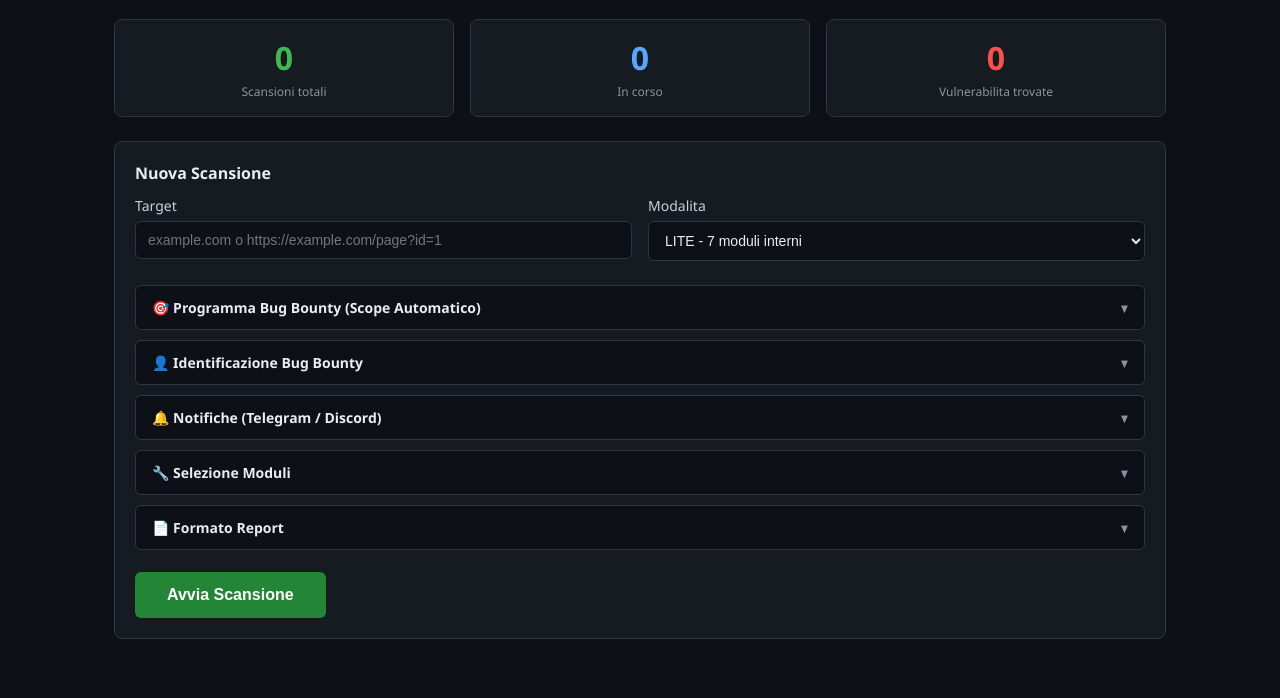
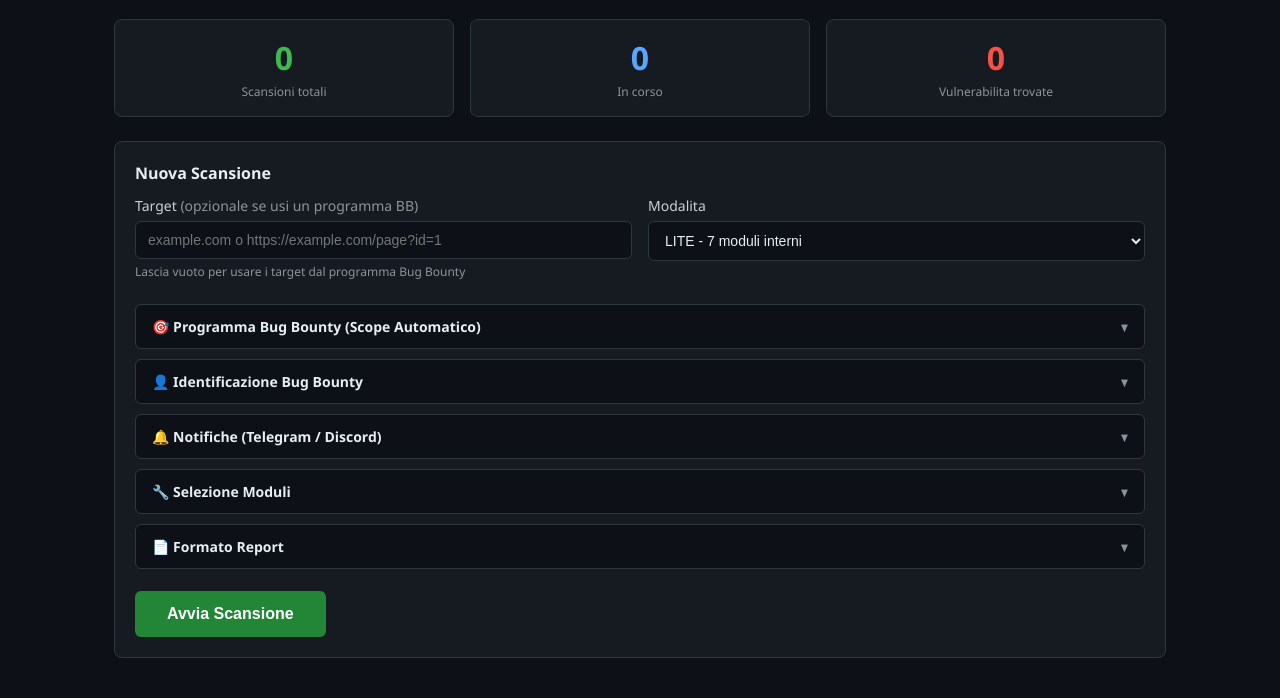
Before and after one commit to raffaele1991/Raffaele-Devita, a Flask app: template bugbounty_scanner/web/templates/dashboard.html in a window 1280 px wide. Shown: the part 143-841 px from the top of the page. Before the commit the page ends 782 px from the top, so only its background shows below. Run offline with Flask 3, Linux system fonts and the light colour scheme; the template is opened without the code that fills it, so the values that code supplies are empty.

Commit message:
feat: target automatico da programma Bug Bounty
- Il campo target è ora opzionale nella GUI
- Se inserisci un URL programma (HackerOne/Intigriti/Bugcrowd), il
  target viene estratto automaticamente dallo scope del programma
- Se inserisci uno scope manuale, il primo dominio viene usato come target
- Validazione JS: serve almeno un target, URL programma, o scope manuale
- Aggiunta funzione _extract_target_from_scope() nel backend

https://claude.ai/code/session_013LKXCBx1B1cW1B7FgDmp92

```diff
--- a/bugbounty_scanner/web/app.py
+++ b/bugbounty_scanner/web/app.py
@@ -116,10 +116,15 @@ def start_scan():
     target = request.form.get("target", "").strip()
     mode = request.form.get("mode", "lite")
     modules = request.form.getlist("modules")
+    program_url = request.form.get("program_url", "").strip()
+    scope_text = request.form.get("scope_text", "").strip()
 
+    # Se non c'è target manuale, estrai dal programma o dallo scope
     if not target:
-        flash("Inserisci un target.", "error")
-        return redirect(url_for("dashboard"))
+        target = _extract_target_from_scope(program_url, scope_text)
+        if not target:
+            flash("Inserisci un target oppure un URL programma Bug Bounty / scope manuale.", "error")
+            return redirect(url_for("dashboard"))
 
     if mode == "pro" and not info["plan_info"]["allow_pro"]:
         flash("La modalita PRO richiede una licenza PRO o ENTERPRISE.", "error")
@@ -127,8 +132,8 @@ def start_scan():
 
     # Raccogli tutte le opzioni dal form
     scan_options = {
-        "program_url": request.form.get("program_url", "").strip(),
-        "scope_text": request.form.get("scope_text", "").strip(),
+        "program_url": program_url,
+        "scope_text": scope_text,
         "custom_header": request.form.get("custom_header", "").strip(),
         "email": request.form.get("email", "").strip(),
         "rate_limit": float(request.form.get("rate_limit", 5)),
@@ -152,7 +157,8 @@ def start_scan():
     }
 
     # Crea scan ID
-    scan_id = f"scan_{int(time.time())}_{target.replace('.', '_').replace('/', '_')[:30]}"
+    safe_target = target.replace('.', '_').replace('/', '_').replace(':', '_')[:30]
+    scan_id = f"scan_{int(time.time())}_{safe_target}"
 
     scan_data = {
         "id": scan_id,
@@ -179,6 +185,36 @@ def start_scan():
     thread.start()
 
     return redirect(url_for("scan_status", scan_id=scan_id))
+
+
+def _extract_target_from_scope(program_url, scope_text):
+    """Estrae il target principale dall'URL programma BB o dallo scope manuale."""
+    # Prima prova dal programma bug bounty
+    if program_url:
+        try:
+            from bugbounty_scanner.program_parser import ProgramParser
+            parser = ProgramParser()
+            program_info = parser.parse(program_url)
+            # Prendi il primo dominio in scope (senza wildcard)
+            for domain in program_info.in_scope_domains:
+                clean = domain.strip().lstrip("*.")
+                if clean:
+                    return clean
+            # Se ci sono URL in scope, usa il primo
+            for url in program_info.in_scope_urls:
+                if url:
+                    return url
+        except Exception as e:
+            logger.error(f"Errore parsing programma {program_url}: {e}")
+
+    # Poi prova dallo scope manuale
+    if scope_text:
+        for line in scope_text.strip().splitlines():
+            line = line.strip()
+            if line and not line.startswith("#"):
+                return line.lstrip("*.")
+
+    return None
 
 
 def run_scan_background(scan_id, target, mode, modules, options):
--- a/bugbounty_scanner/web/templates/dashboard.html
+++ b/bugbounty_scanner/web/templates/dashboard.html
@@ -34,8 +34,9 @@
         <!-- TARGET E MODALITA -->
         <div class="grid grid-2">
             <div class="form-group">
-                <label>Target</label>
-                <input type="text" name="target" placeholder="example.com o https://example.com/page?id=1" required>
+                <label>Target <span style="color: #8b949e; font-weight: normal;">(opzionale se usi un programma BB)</span></label>
+                <input type="text" name="target" id="target-input" placeholder="example.com o https://example.com/page?id=1">
+                <span class="hint">Lascia vuoto per usare i target dal programma Bug Bounty</span>
             </div>
             <div class="form-group">
                 <label>Modalita</label>
@@ -59,12 +60,13 @@
             <div class="grid grid-2">
                 <div class="form-group">
                     <label>URL Programma</label>
-                    <input type="text" name="program_url" placeholder="https://hackerone.com/example o https://app.intigriti.com/...">
-                    <span class="hint">HackerOne, Intigriti o Bugcrowd. Estrae scope automaticamente.</span>
+                    <input type="text" name="program_url" id="program-url-input" placeholder="https://hackerone.com/example o https://app.intigriti.com/...">
+                    <span class="hint">HackerOne, Intigriti o Bugcrowd. I target vengono estratti automaticamente dallo scope.</span>
                 </div>
                 <div class="form-group">
-                    <label>Oppure: File Scope (un dominio per riga)</label>
-                    <textarea name="scope_text" rows="3" placeholder="example.com&#10;*.example.com&#10;api.example.com"></textarea>
+                    <label>Oppure: Scope Manuale (un dominio per riga)</label>
+                    <textarea name="scope_text" id="scope-text-input" rows="3" placeholder="example.com&#10;*.example.com&#10;api.example.com"></textarea>
+                    <span class="hint">Se inseriti qui, verranno usati come target automaticamente.</span>
                 </div>
             </div>
         </div>
@@ -336,5 +338,17 @@ function toggleSection(id) {
         arrow.innerHTML = '&#9650;';
     }
 }
+
+// Validazione: serve almeno un target O un programma URL O scope text
+document.querySelector('form').addEventListener('submit', function(e) {
+    var target = document.getElementById('target-input').value.trim();
+    var programUrl = document.getElementById('program-url-input').value.trim();
+    var scopeText = document.getElementById('scope-text-input').value.trim();
+
+    if (!target && !programUrl && !scopeText) {
+        e.preventDefault();
+        alert('Inserisci almeno un target, un URL programma Bug Bounty, oppure uno scope manuale.');
+    }
+});
 </script>
 {% endblock %}
```
